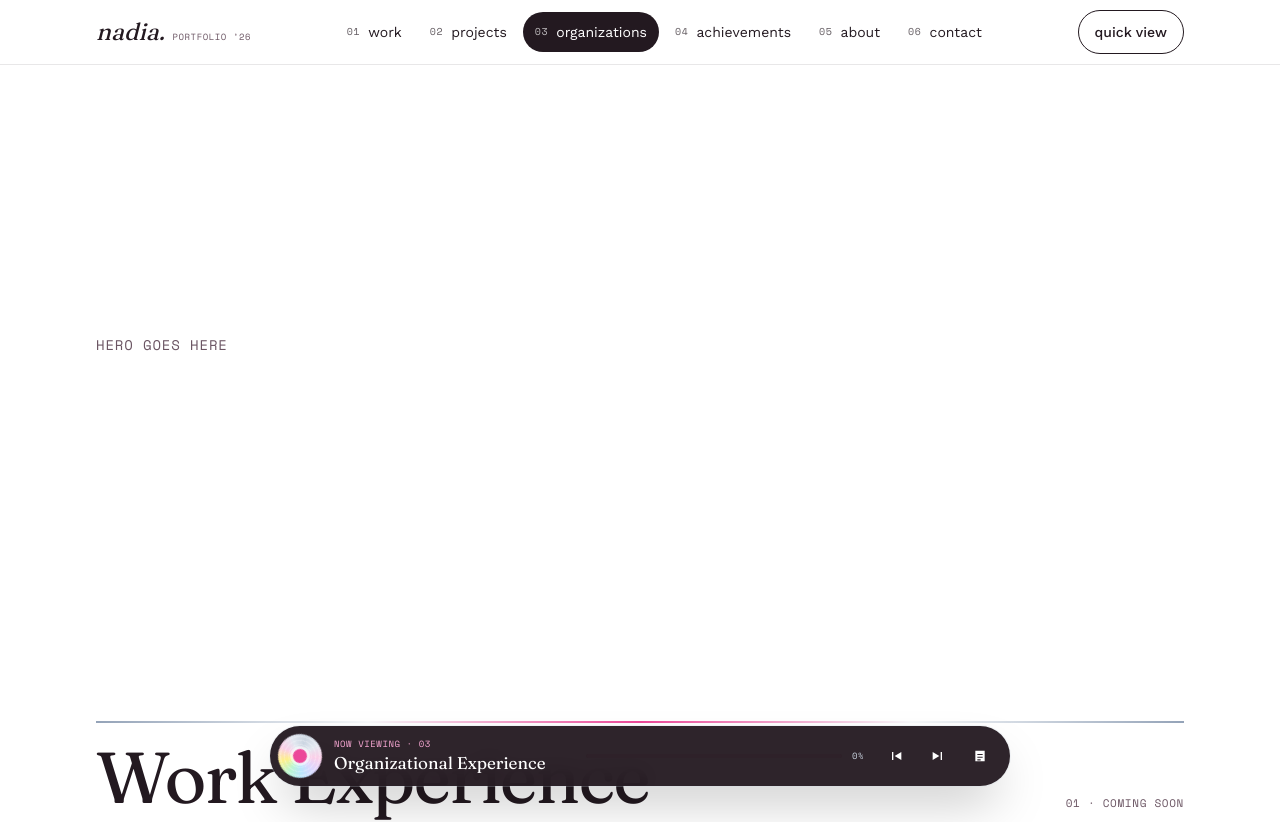
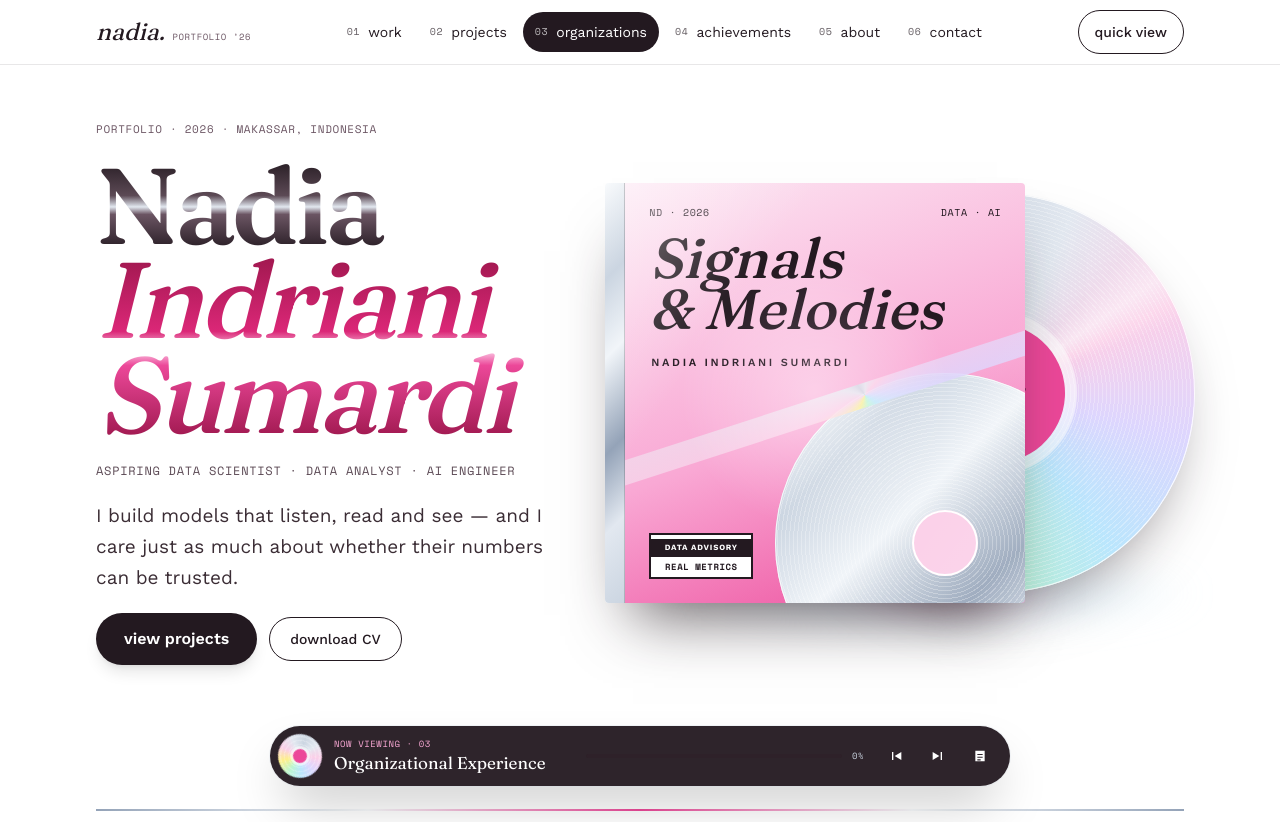
Before and after one commit to nanadiaa14/nadia-portofolio, a Next.js app: page / in a window 1280 px wide. Shown: the top 822 px of the page. Built offline with nearby package versions, Linux system fonts and the light colour scheme.

Commit message:
Add hero section

```diff
--- a/components/Portofolio.tsx
+++ b/components/Portofolio.tsx
@@ -6,6 +6,7 @@ import { useScrollSpy } from "@/lib/useScrollSpy";
 import Navbar from "./Navbar";
 import Dock from "./Dock";
 import SectionHeader from "./SectionHeader";
+import Hero from "./hero/Hero";
 
 const sectionIds = sections.map((s) => s.id);
 
@@ -19,10 +20,7 @@ export default function Portfolio() {
       <Navbar active={active} onQuickView={() => setQuickViewOpen(true)} />
 
       <main>
-        {/* Temporary placeholders — replaced one by one in the next steps */}
-        <section id="top" className="mx-auto flex min-h-[70vh] max-w-6xl items-center px-4 md:px-8">
-          <p className="label text-sm text-muted-soft">Hero goes here</p>
-        </section>
+        <Hero />
 
         {sections.map((s, i) => (
           <section
--- /dev/null
+++ b/components/hero/AlbumCover.tsx
@@ -0,0 +1,81 @@
+"use client";
+
+import Image from "next/image";
+import { motion, useMotionTemplate, useMotionValue, useSpring, useTransform } from "motion/react";
+import { profile } from "@/data/portofolio";
+
+// The album sleeve: tilts toward the cursor and catches a moving highlight.
+export default function AlbumCover() {
+  const x = useMotionValue(0); // -0.5 … 0.5
+  const y = useMotionValue(0);
+  const smoothX = useSpring(x, { stiffness: 200, damping: 20 });
+  const smoothY = useSpring(y, { stiffness: 200, damping: 20 });
+
+  const rotateY = useTransform(smoothX, [-0.5, 0.5], [-10, 10]);
+  const rotateX = useTransform(smoothY, [-0.5, 0.5], [7, -7]);
+  const lightX = useTransform(smoothX, [-0.5, 0.5], [0, 100]);
+  const lightY = useTransform(smoothY, [-0.5, 0.5], [0, 100]);
+  const sheen = useMotionTemplate`radial-gradient(circle at ${lightX}% ${lightY}%, rgba(255,255,255,0.9), rgba(255,255,255,0) 45%)`;
+
+  const onPointerMove = (e: React.PointerEvent<HTMLDivElement>) => {
+    const box = e.currentTarget.getBoundingClientRect();
+    x.set((e.clientX - box.left) / box.width - 0.5);
+    y.set((e.clientY - box.top) / box.height - 0.5);
+  };
+
+  const reset = () => {
+    x.set(0);
+    y.set(0);
+  };
+
+  return (
+    <div
+      onPointerMove={onPointerMove}
+      onPointerLeave={reset}
+      className="absolute left-0 top-[30px] z-10 h-[420px] w-[420px] [perspective:1200px]"
+    >
+      <motion.div
+        style={{ rotateX, rotateY }}
+        className="relative h-full w-full overflow-hidden rounded-[4px] shadow-[0_40px_60px_-28px_rgba(35,25,32,0.7)] ring-1 ring-inset ring-white/50"
+      >
+        {/* spine */}
+        <div className="metal absolute inset-y-0 left-0 z-10 w-5 shadow-[inset_-1px_0_0_rgba(35,25,32,0.2)]" />
+
+        {/* artwork: your own image if set, otherwise the built-in design */}
+        {profile.coverImage ? (
+          <div className="absolute inset-y-0 left-5 right-0 overflow-hidden">
+            <Image src={profile.coverImage} alt="Album cover artwork" fill sizes="400px" priority className="object-cover" />
+          </div>
+        ) : (
+          <div className="absolute inset-y-0 left-5 right-0 overflow-hidden bg-[linear-gradient(160deg,#fce7f3_0%,#f9a8d4_55%,#ec4899_100%)]">
+            <div className="metal absolute -bottom-[110px] -right-[90px] h-[340px] w-[340px] rounded-full ring-1 ring-inset ring-white/80">
+              <div className="grooves absolute inset-0 rounded-full" />
+              <div className="absolute left-1/2 top-1/2 h-[66px] w-[66px] -translate-x-1/2 -translate-y-1/2 rounded-full bg-pink-pale ring-2 ring-inset ring-white" />
+            </div>
+            <div className="holo absolute -left-10 top-[200px] h-6 w-[560px] -rotate-[18deg] opacity-85" />
+
+            <div className="absolute inset-x-6 top-[22px] flex justify-between">
+              <span className="label text-[10px]">ND · 2026</span>
+              <span className="label text-[10px]">Data · AI</span>
+            </div>
+            <p className="display-italic absolute left-6 top-[50px] text-[56px] font-medium leading-[0.9]">
+              Signals
+              <br />& Melodies
+            </p>
+            <p className="absolute left-[26px] top-[172px] text-[11px] font-semibold tracking-[0.24em]">
+              {profile.fullName.toUpperCase()}
+            </p>
+            <div className="absolute bottom-6 left-6 w-[104px] border-2 border-ink bg-white py-1 text-center">
+              <div className="bg-ink py-[3px] text-[8px] font-bold tracking-[0.1em] text-white">DATA ADVISORY</div>
+              <div className="label pt-[3px] text-[9px] font-bold">Real metrics</div>
+            </div>
+          </div>
+        )}
+
+        {/* light that follows the cursor + fixed gloss */}
+        <motion.div style={{ background: sheen }} className="pointer-events-none absolute inset-0 mix-blend-soft-light" />
+        <div className="pointer-events-none absolute inset-0 bg-[linear-gradient(125deg,rgba(255,255,255,0.45)_0,rgba(255,255,255,0)_30%,rgba(255,255,255,0)_70%,rgba(255,255,255,0.15)_100%)]" />
+      </motion.div>
+    </div>
+  );
+}
--- /dev/null
+++ b/components/hero/Hero.tsx
@@ -0,0 +1,48 @@
+import { profile } from "@/data/portofolio";
+import AlbumCover from "./AlbumCover";
+import SpinningDisc from "./SpinningDisc";
+
+export default function Hero() {
+  return (
+    <section
+      id="top"
+      className="mx-auto grid max-w-6xl items-center gap-6 px-4 pb-12 pt-14 md:px-8 lg:grid-cols-[1fr_1.1fr]"
+    >
+      <div className="flex flex-col gap-5">
+        <p className="label text-[11px] text-muted-soft">Portfolio · 2026 · {profile.location}</p>
+
+        <h1 className="display text-[clamp(60px,8.4vw,128px)] font-semibold leading-[0.88] tracking-[-0.035em]">
+          <span className="chrome-text block">{profile.firstName}</span>
+          <span className="display-italic chrome-pink-text block font-medium">{profile.lastName}</span>
+        </h1>
+
+        <p className="label text-xs leading-relaxed text-muted">{profile.roles}</p>
+        <p className="max-w-[38ch] text-[19px] leading-relaxed text-[#3b2d35]">{profile.intro}</p>
+
+        <div className="flex flex-wrap items-center gap-3">
+          <a
+            href="#projects"
+            className="inline-flex min-h-[52px] items-center rounded-full bg-ink px-7 font-semibold text-white shadow-lg transition-colors hover:bg-rose"
+          >
+            view projects
+          </a>
+          <a
+            href={profile.cvUrl}
+            className="inline-flex min-h-11 items-center rounded-full border border-ink px-5 text-sm font-medium transition-colors hover:bg-pink-pale"
+          >
+            download CV
+          </a>
+        </div>
+      </div>
+
+      {/* The stage is drawn at a fixed size and scaled down on phones */}
+      <div className="relative h-[330px] md:h-[520px]">
+        <div className="absolute left-1/2 top-5 h-[480px] w-[600px] -translate-x-1/2 origin-top scale-[0.6] md:scale-100">
+          <div className="absolute bottom-0 left-20 right-0 h-20 rounded-full bg-[radial-gradient(closest-side,rgba(236,72,153,0.3),rgba(186,230,253,0.25),transparent)] blur-lg" />
+          <SpinningDisc />
+          <AlbumCover />
+        </div>
+      </div>
+    </section>
+  );
+}
--- /dev/null
+++ b/components/hero/SpinningDisc.tsx
@@ -0,0 +1,74 @@
+"use client";
+
+import { useRef } from "react";
+import { motion, useAnimationFrame, useMotionValue, useReducedMotion } from "motion/react";
+
+const AUTO_SPEED = 0.22; // degrees per millisecond (~1.6 s per turn)
+
+// A CD that spins on its own and can be grabbed and turned by hand.
+export default function SpinningDisc() {
+  const rotate = useMotionValue(0);
+  const reduceMotion = useReducedMotion();
+
+  const speed = useRef(AUTO_SPEED); // current speed, eases back to AUTO_SPEED
+  const drag = useRef<{ cx: number; cy: number; lastAngle: number; lastTime: number } | null>(null);
+
+  useAnimationFrame((_, delta) => {
+    if (drag.current) return; // the hand is in control
+    const target = reduceMotion ? 0 : AUTO_SPEED;
+    speed.current += (target - speed.current) * 0.04; // momentum fades out
+    rotate.set(rotate.get() + speed.current * delta);
+  });
+
+  const angleOf = (e: React.PointerEvent) =>
+    (Math.atan2(e.clientY - drag.current!.cy, e.clientX - drag.current!.cx) * 180) / Math.PI;
+
+  const onPointerDown = (e: React.PointerEvent<HTMLDivElement>) => {
+    const box = e.currentTarget.getBoundingClientRect();
+    e.currentTarget.setPointerCapture(e.pointerId);
+    drag.current = { cx: box.left + box.width / 2, cy: box.top + box.height / 2, lastAngle: 0, lastTime: e.timeStamp };
+    drag.current.lastAngle = angleOf(e);
+  };
+
+  const onPointerMove = (e: React.PointerEvent<HTMLDivElement>) => {
+    if (!drag.current) return;
+    const angle = angleOf(e);
+    let delta = angle - drag.current.lastAngle;
+    if (delta > 180) delta -= 360;
+    if (delta < -180) delta += 360;
+
+    const ms = Math.max(1, e.timeStamp - drag.current.lastTime);
+    speed.current = Math.max(-2, Math.min(2, delta / ms)); // remembered for the throw
+    drag.current.lastAngle = angle;
+    drag.current.lastTime = e.timeStamp;
+    rotate.set(rotate.get() + delta);
+  };
+
+  const onPointerUp = () => {
+    drag.current = null;
+  };
+
+  return (
+    <motion.div
+      role="img"
+      aria-label="Spinning CD"
+      onPointerDown={onPointerDown}
+      onPointerMove={onPointerMove}
+      onPointerUp={onPointerUp}
+      onPointerCancel={onPointerUp}
+      whileTap={{ scale: 1.03 }}
+      style={{ rotate }}
+      className="holo absolute left-[190px] top-10 h-[400px] w-[400px] cursor-grab touch-none select-none rounded-full shadow-[0_30px_60px_-24px_rgba(35,25,32,0.55)] active:cursor-grabbing"
+    >
+      <div className="grooves absolute inset-0 rounded-full" />
+      <div className="absolute inset-0 rounded-full bg-[conic-gradient(from_0deg,transparent_0_40deg,rgba(255,255,255,0.45)_52deg,transparent_66deg_220deg,rgba(255,255,255,0.3)_232deg,transparent_246deg)]" />
+      <div className="absolute inset-0 rounded-full ring-1 ring-inset ring-white/80" />
+
+      <div className="absolute left-1/2 top-1/2 flex h-[140px] w-[140px] -translate-x-1/2 -translate-y-1/2 flex-col items-center justify-center gap-0.5 rounded-full bg-pink shadow-[0_0_0_12px_rgba(255,255,255,0.55)]">
+        <span className="label text-[8px]">ND · 2026</span>
+        <span className="display-italic text-[22px] leading-none">Nadia</span>
+        <span className="mt-1 h-[18px] w-[18px] rounded-full bg-white shadow-[inset_0_0_0_2px_#cbd5e1]" />
+      </div>
+    </motion.div>
+  );
+}
--- a/data/portofolio.ts
+++ b/data/portofolio.ts
@@ -76,13 +76,14 @@ export const profile = {
   fullName: "Nadia Indriani Sumardi",
   roles: "Aspiring Data Scientist · Data Analyst · AI Engineer",
   intro:
-    "Informatics student at Universitas Hasanuddin building models that listen, read and see — from speech and EEG signals to tweets, DNA and road signs.",
+    "I build models that listen, read and see — and I care just as much about whether their numbers can be trusted.",
   location: "Makassar, Indonesia",
   email: "nadiaindriani1493@gmail.com",
   linkedin: "https://www.linkedin.com/in/nadia-indriani-sumardi/",
   github: "https://github.com/nanadiaa14",
   cvUrl: "/cv.pdf",
   photo: "", // e.g. "/images/profile.jpg"
+  coverImage: "", // your own album cover, e.g. "/images/album-cover.jpg" (square, 1200×1200)
 };
 
 /* ---------- Navigation ---------- */
```
